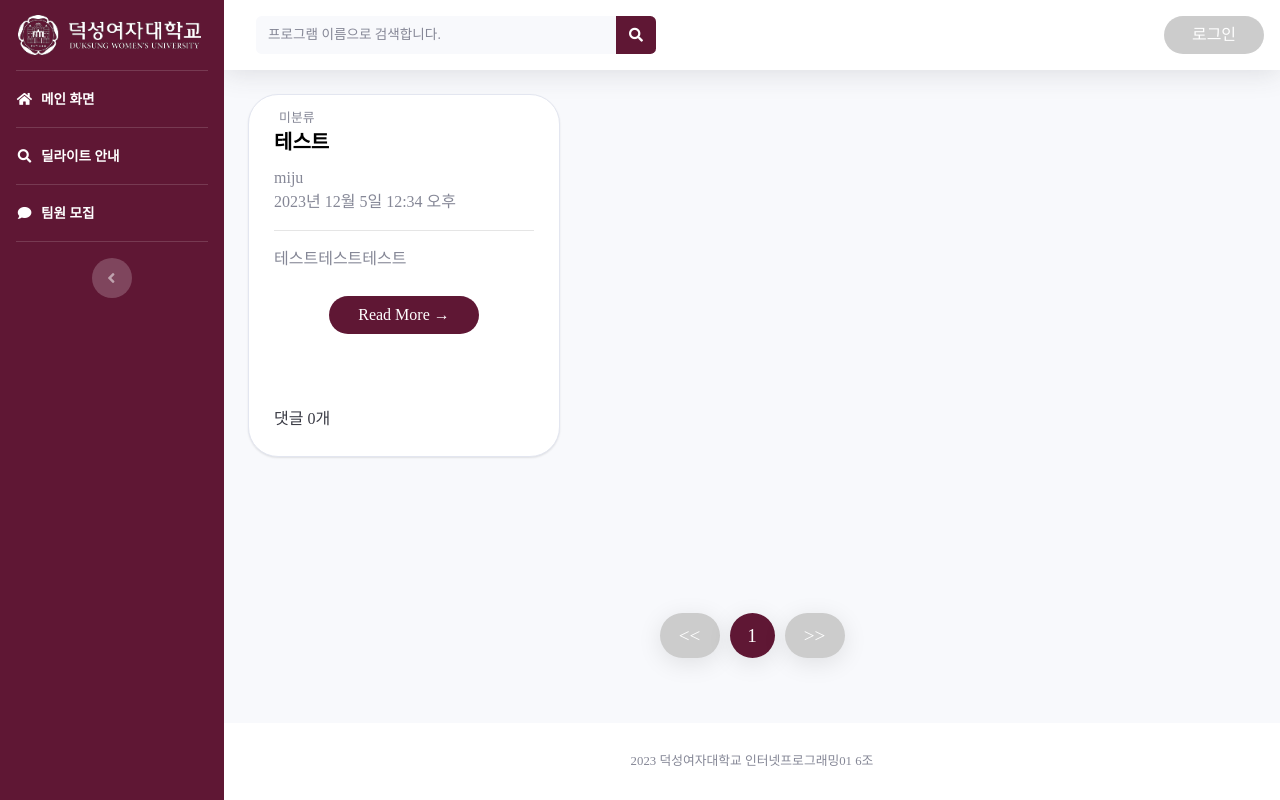
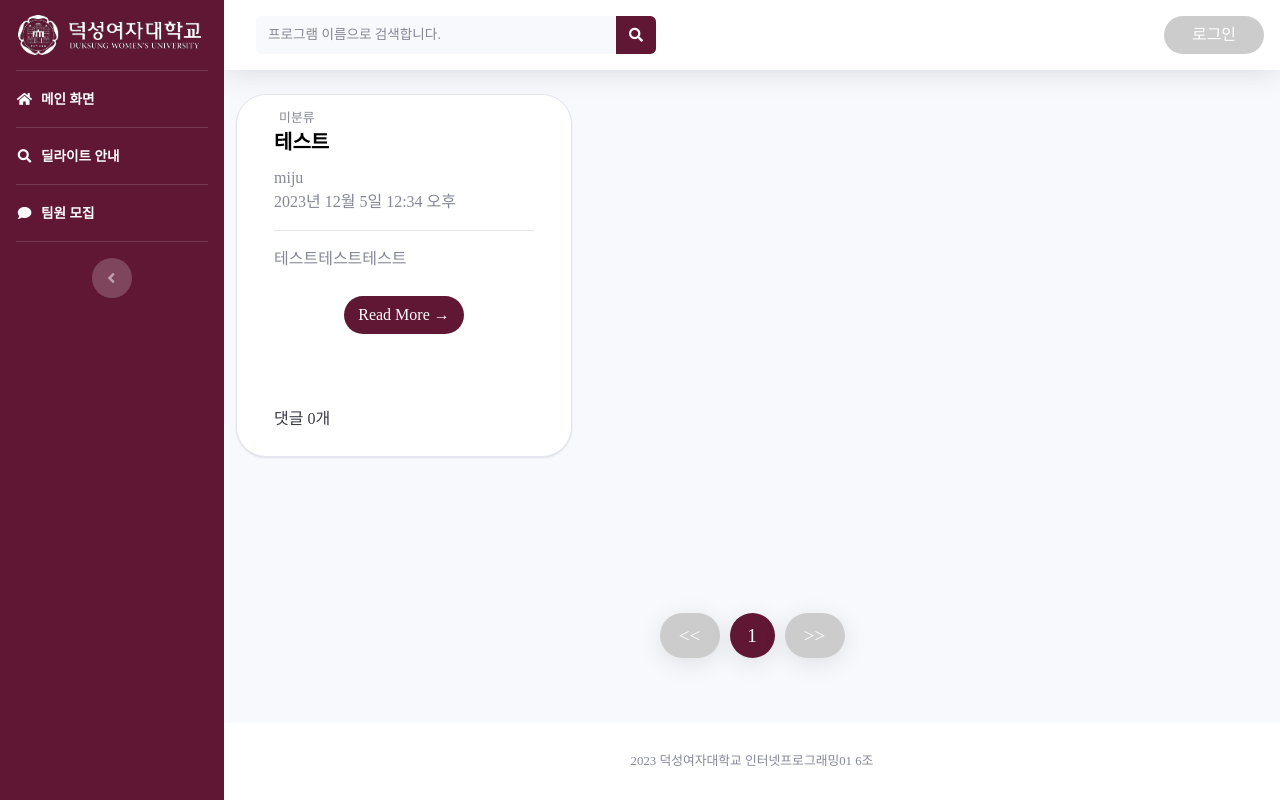
Before and after one commit to alwn8918/Internet_Programming_6, a Django app: page /team/ in a window 1280 px wide. Run offline with Django 4.2, Linux system fonts and the light colour scheme; data comes from the database, SQL or seed files in the repository; data that the repository does not hold is empty; some libraries are stand-ins or nearby versions; some web fonts are replaced.

Commit message:
팀 카드 배열 수정

```diff
--- a/team/static/team/css/card.css
+++ b/team/static/team/css/card.css
@@ -16,7 +16,7 @@
 }
 .btn-delight{
     border-radius: 50px;
-    width: 150px;
+    width: 120px;
     color: white;
     font-weight: 500;
     background-color: rgb(95, 23, 52);
--- a/team/templates/team/content.html
+++ b/team/templates/team/content.html
@@ -41,6 +41,7 @@
                 <div>
                     <a href="/team/create_post/" class="btn btn-delight">NEW POST</a>
                 </div>
+        <br>
             {% endif %}
         {% endif %}
 
@@ -50,8 +51,7 @@
                     <div class="card-container row row-cols-1 row-cols-md-3 g-4">
                         <!-- Display each post in team_matching_posts -->
                         {% for post in matching_posts %}
-                            <div class="col mb-4">
-                                <div class="card">
+                            <div class="card col mb-4">
                                     <div class="card-body">
                                         {% if post.main_category %}
                                         <span class="badge bg-secondary">
@@ -94,7 +94,6 @@
                                     <div class="card-footer text-muted">
                                         <a href="#">댓글 {{post.get_comment_count}}개</a>
                                     </div>
-                                </div>
                             </div>
                         {% endfor %}
                     </div>
@@ -105,8 +104,7 @@
                     <div class="card-container row row-cols-1 row-cols-md-3 g-4">
                         <!-- Display each post in team_matching_posts -->
                         {% for post in team_matching_posts %}
-                            <div class="col mb-4">
-                                <div class="card">
+                            <div class="card col mb-4">
                                     <div class="card-body">
                                         {% if post.main_category %}
                                         <span class="badge bg-secondary">
@@ -149,7 +147,6 @@
                                     <div class="card-footer text-muted">
                                         <a href="#">댓글 {{post.get_comment_count}}개</a>
                                     </div>
-                                </div>
                             </div>
                         {% endfor %}
                     </div>
```
Also changed, not shown: 14 other files.
